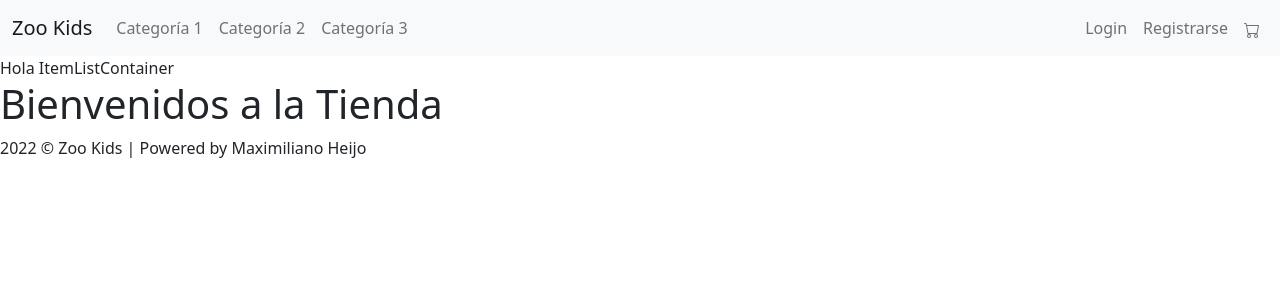
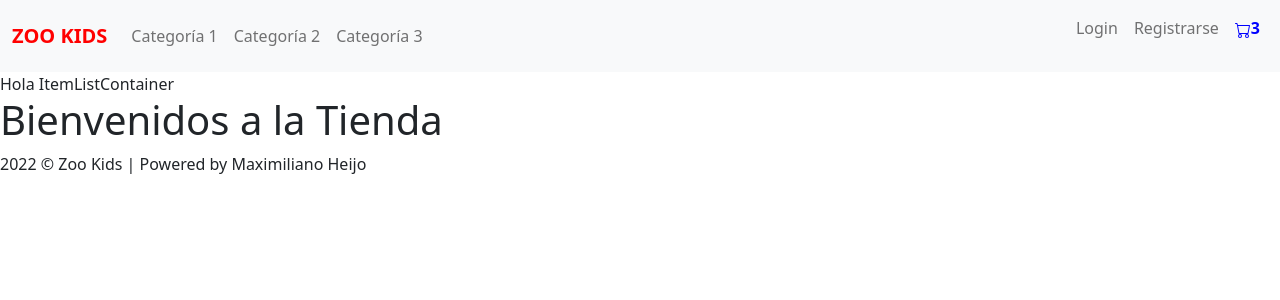
Before and after one commit to kersiancoder/reactJS-ecommerce, a React (Vite) app: page / in a window 1280 px wide. Shown: the top 300 px of the page. Built offline with nearby package versions, Linux system fonts and the light colour scheme.

Commit message:
cambios finales

```diff
--- a/package.json
+++ b/package.json
@@ -19,6 +19,6 @@
     "@types/react": "^18.0.24",
     "@types/react-dom": "^18.0.8",
     "@vitejs/plugin-react": "^2.2.0",
-    "vite": "^3.2.3"
+    "vite": "^3.2.4"
   }
 }
--- a/src/App.css
+++ b/src/App.css
@@ -1,74 +1,10 @@
-/* :root {
-  font-family: Inter, Avenir, Helvetica, Arial, sans-serif;
-  font-size: 16px;
-  line-height: 24px;
-  font-weight: 400;
-
-  color-scheme: light dark;
-  color: rgba(255, 255, 255, 0.87);
-  background-color: #242424;
-
-  font-synthesis: none;
-  text-rendering: optimizeLegibility;
-  -webkit-font-smoothing: antialiased;
-  -moz-osx-font-smoothing: grayscale;
-  -webkit-text-size-adjust: 100%;
+.brand {
+  color: red;
+  text-transform: uppercase;
+  font-weight: bold;
 }
 
-.titulo {
-  color: red;
+.cart {
+  color: blue;
+  font-weight: bold;
 }
-
-a {
-  font-weight: 500;
-  color: #646cff;
-  text-decoration: inherit;
-}
-a:hover {
-  color: #535bf2;
-}
-
-body {
-  margin: 0;
-  display: flex;
-  place-items: center;
-  min-width: 320px;
-  min-height: 100vh;
-}
-
-h1 {
-  font-size: 3.2em;
-  line-height: 1.1;
-}
-
-button {
-  border-radius: 8px;
-  border: 1px solid transparent;
-  padding: 0.6em 1.2em;
-  font-size: 1em;
-  font-weight: 500;
-  font-family: inherit;
-  background-color: #1a1a1a;
-  cursor: pointer;
-  transition: border-color 0.25s;
-}
-button:hover {
-  border-color: #646cff;
-}
-button:focus,
-button:focus-visible {
-  outline: 4px auto -webkit-focus-ring-color;
-}
-
-@media (prefers-color-scheme: light) {
-  :root {
-    color: #213547;
-    background-color: #ffffff;
-  }
-  a:hover {
-    color: #747bff;
-  }
-  button {
-    background-color: #f9f9f9;
-  }
-} */
--- /dev/null
+++ b/src/components/CartWidget.jsx
@@ -0,0 +1,9 @@
+import { BsCart } from "react-icons/bs";
+
+const CartWidget = () => {
+    return (
+        <p className="cart"><BsCart/>3</p>
+    )
+}
+
+export default CartWidget
--- a/src/components/MiNavbar.jsx
+++ b/src/components/MiNavbar.jsx
@@ -2,14 +2,14 @@
 import Container from 'react-bootstrap/Container';
 import Nav from 'react-bootstrap/Nav';
 import Navbar from 'react-bootstrap/Navbar';
-import { BsCart } from "react-icons/bs";
+import CartWidget from './CartWidget';
 
 
 function MiNavbar() {
   return (
     <Navbar bg="light" expand="lg">
       <Container fluid>
-        <Navbar.Brand href="#">Zoo Kids</Navbar.Brand>
+        <Navbar.Brand href="#" className="brand">Zoo Kids</Navbar.Brand>
         <Navbar.Toggle aria-controls="navbarScroll" />
         <Navbar.Collapse id="navbarScroll">
           <Nav className="me-auto my-2 my-lg-0">
@@ -20,10 +20,9 @@ function MiNavbar() {
           <Nav>
             <Nav.Link href="#login">Login</Nav.Link>
             <Nav.Link href="#registrarse">Registrarse</Nav.Link>
-            <Nav.Link href="#carrito"><BsCart /></Nav.Link>
+            <Nav.Link href="#carrito"><CartWidget /> </Nav.Link>
 
           </Nav>
-
         </Navbar.Collapse>
       </Container>
 
@@ -32,4 +31,4 @@ function MiNavbar() {
   );
 }
 
-export default MiNavbar;
+export default MiNavbar
```
Also changed, not shown: src/Footer.jsx (+1 -14 lines), 1 other file (tests, documents, lock files or other folders).
